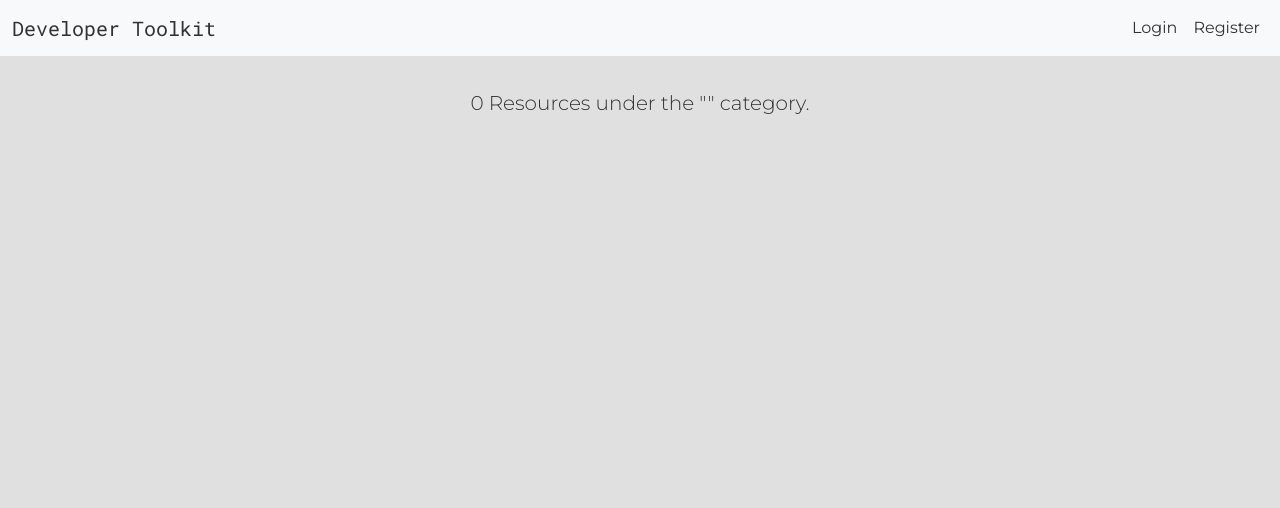
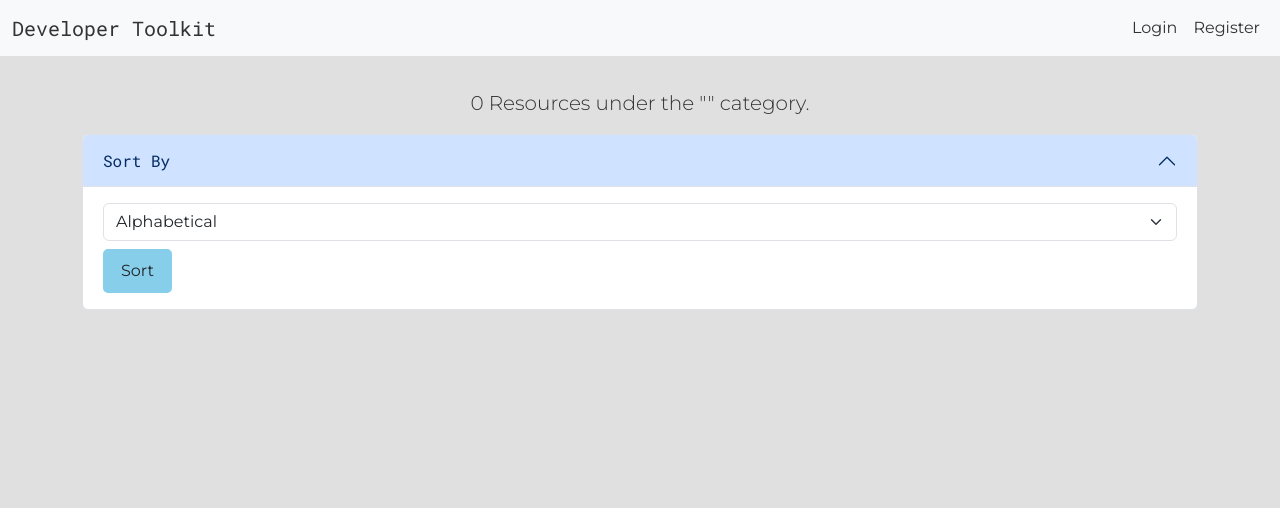
Before and after one commit to daisy21000/developer-resources, a Django app: template resources/templates/resources/category_detail.html in a window 1280 px wide. Shown: the top 508 px of the page. Run offline with Django 4.2, Linux system fonts and the light colour scheme; the template is opened without the code that fills it, so the values that code supplies are empty; parts of the project's set-up code (start-up, migrations or seed data) failed here and were passed over.

Commit message:
Add sorting functionality to category resources with accordion UI

```diff
--- a/resources/templates/resources/category_detail.html
+++ b/resources/templates/resources/category_detail.html
@@ -4,6 +4,28 @@
     <div class="row text-center">
         <h1 class="mt-4">{{ category.name }}</h1>
         <p class="lead">{{ resources|length }} Resources under the "{{ category.name }}" category.</p>
+        <form method="get">
+            <div class="accordion" id="resourceSortAccordion">
+                <div class="accordion-item">
+                    <h2 class="accordion-header">
+                    <button class="accordion-button" type="button" data-bs-toggle="collapse" data-bs-target="#collapseOne" aria-expanded="true" aria-controls="collapseOne">
+                        Sort By
+                    </button>
+                    </h2>
+                    <div id="collapseOne" class="accordion-collapse collapse show" data-bs-parent="#resourceSortAccordion">
+                        <div class="accordion-body text-start">
+                            <select class="form-select" aria-label="Sort resources" name="sort_by">
+                                <option value="alphabetical" selected>Alphabetical</option>
+                                <option value="newest">Newest</option>
+                                <option value="oldest">Oldest</option>
+                                <option value="most_favorited">Most Favorited</option>
+                            </select>
+                            <button type="submit" class="btn primary-button mt-2">Sort</button>
+                        </div>
+                    </div>
+                </div>
+            </div>
+        </form>
     </div>
     <div class="row">
         <div class="col">
```
Also changed, not shown: resources/views.py (+11 -0 lines).
